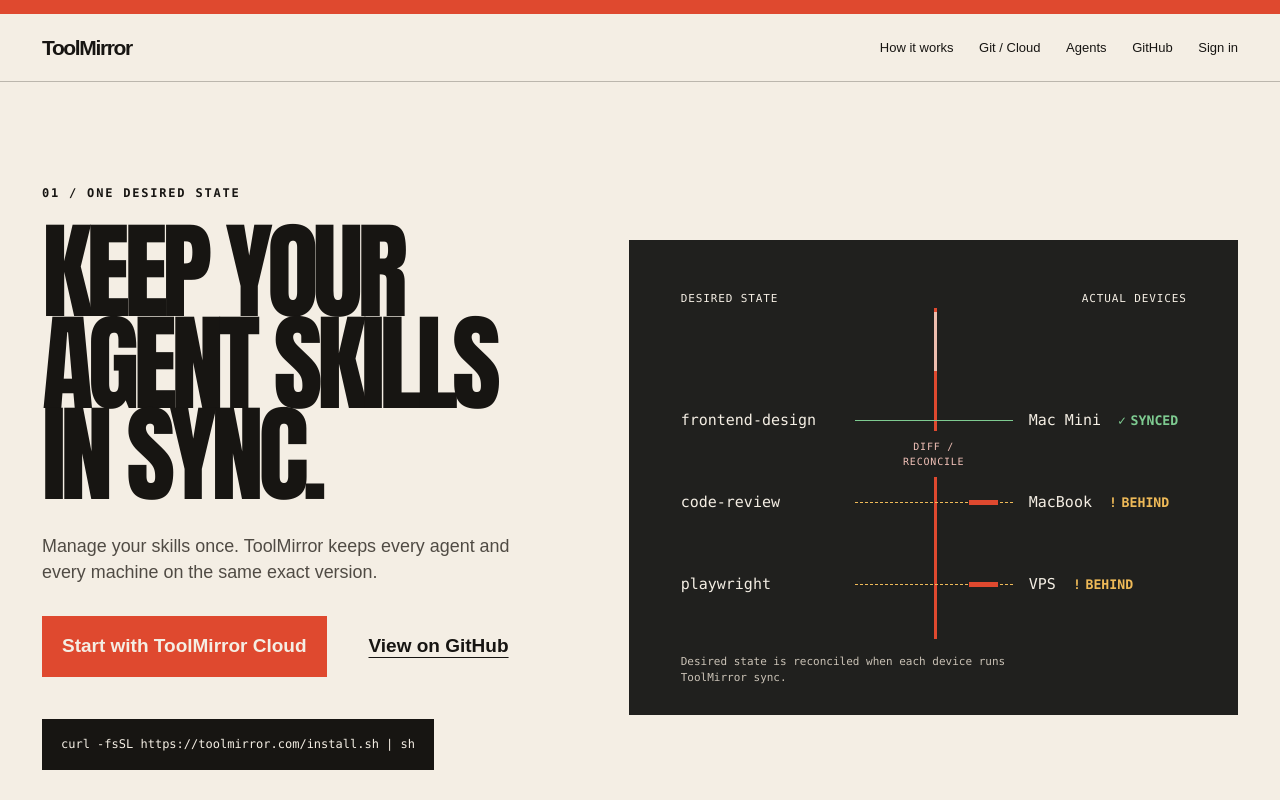
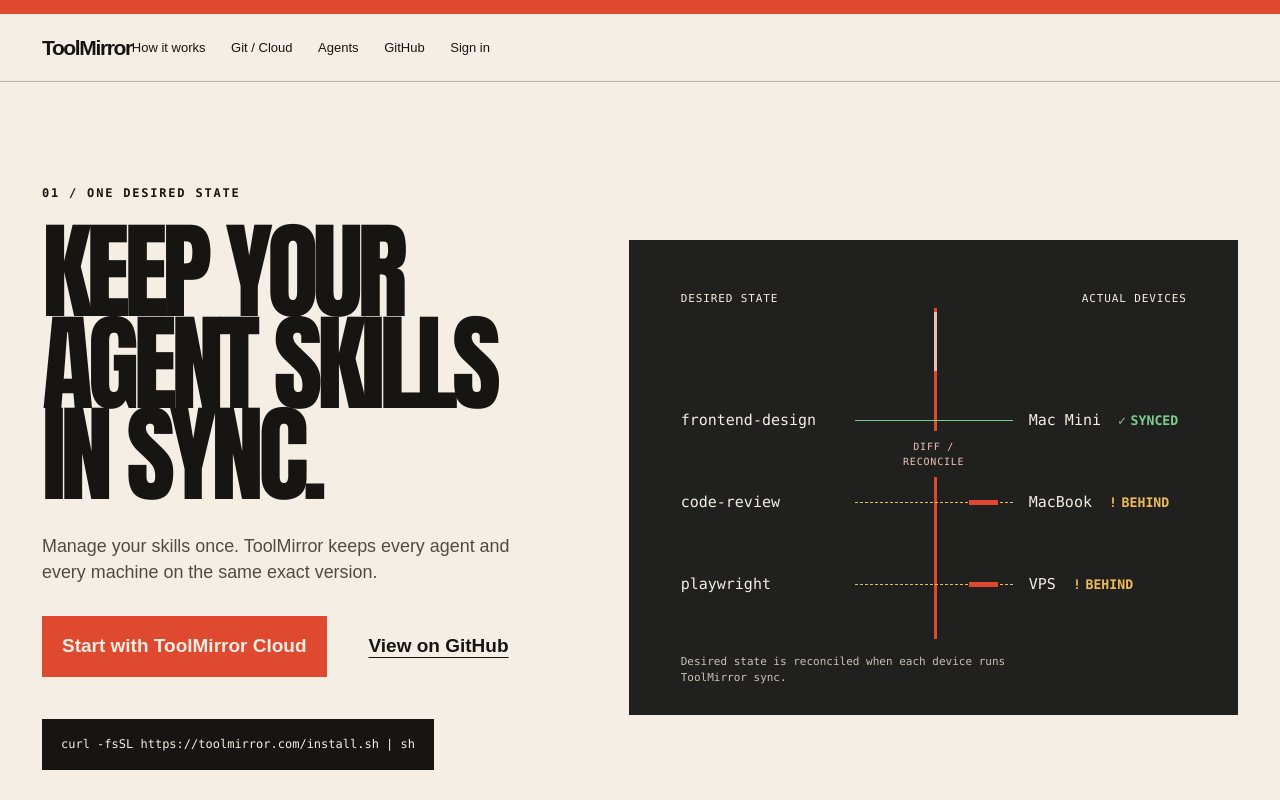
Before and after one commit to mat-misztoft/corotum, a Next.js app in the folder apps/web/: page / in a window 1280 px wide. Shown: the top 800 px of the page. Built offline with nearby package versions, Linux system fonts and the light colour scheme.

Commit message:
fix(web): keep landing navigation reachable on mobile

```diff
--- a/apps/web/app/globals.css
+++ b/apps/web/app/globals.css
@@ -60,8 +60,10 @@
 }
 .landing-header nav {
   display: flex;
+  flex: 1 1 auto;
+  font-size: 13px;
   gap: clamp(14px, 2vw, 30px);
-  font-size: 13px;
+  min-width: 0;
 }
 .landing-header nav a {
   text-underline-offset: 4px;
```
Also changed, not shown: 2 other files (tests, documents, lock files or other folders).
